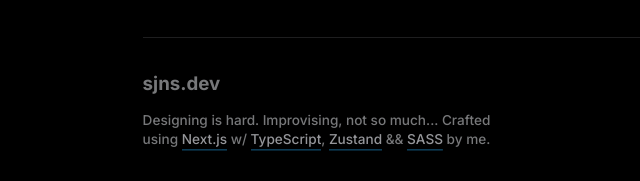
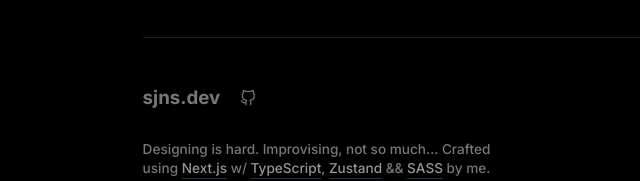
Before and after one commit to sjns19/sjns.dev, a Next.js app: page /gallery in a window 1280 px wide. Shown: the part 2504-2685 px from the top of the page, without its empty margins (135-775 px from the left). Built offline with nearby package versions, Linux system fonts and the light colour scheme; no server answers.

Commit message:
Changes to the link text color throughout different themes

```diff
--- a/src/components/Footer/Footer.module.scss
+++ b/src/components/Footer/Footer.module.scss
@@ -5,6 +5,11 @@
 
 	p {
 		max-width: $--breakpoint-small;
+	}
+
+	h3 {
+		display: flex;
+		align-items: center;
 	}
 }
 
--- a/src/components/Footer/index.tsx
+++ b/src/components/Footer/index.tsx
@@ -1,12 +1,22 @@
 import type FooterLinkProps from './types';
 import classes from './Footer.module.scss';
-import { Text, Container, Link } from '@/components';
+import { Text, Container, Pad, Link, IconFrame } from '@/components';
+import { FiGithub } from 'react-icons/fi';
 
 export default function Footer() {
 	return (
 		<Container element="footer">
 			<div className={classes['footer']}>
-				<Text element="h3" color="dark-grey">sjns.dev</Text>
+				<Text element="h3" color="dark-grey">
+					sjns.dev
+					<Pad element="span">
+						<Link href="https://github.com/sjns19/sjns.dev" title="sjns.dev repository">
+							<IconFrame>
+								<FiGithub size={16} />
+							</IconFrame>
+						</Link>
+					</Pad>
+				</Text>
 				<Text size="sm" color="dark-grey">
 					Designing is hard. Improvising, not so much... Crafted using <FooterLink link="https://nextjs.org/">Next.js</FooterLink> w/ <FooterLink link="https://www.typescriptlang.org/">TypeScript</FooterLink>, <FooterLink link="https://docs.pmnd.rs/zustand/getting-started/introduction">Zustand</FooterLink> && <FooterLink link="https://sass-lang.com/">SASS</FooterLink> by me.
 				</Text>
--- a/src/styles/globals.scss
+++ b/src/styles/globals.scss
@@ -166,6 +166,7 @@ body {
 		background-image:
 			linear-gradient(to right, rgba($--color-accent-oceanic, $--link-underline-opacity), rgba($--color-accent-oceanic, $--link-underline-opacity)),
 			linear-gradient(to right, $--color-accent-oceanic, $--color-accent-oceanic);
+		color: $--color-secondary-oceanic;
 	}
 
 	#hero-image::before {
@@ -201,6 +202,7 @@ body {
 		background-image:
 			linear-gradient(to right, rgba($--color-accent-cookie, $--link-underline-opacity), rgba($--color-accent-cookie, $--link-underline-opacity)),
 			linear-gradient(to right, $--color-accent-cookie, $--color-accent-cookie);
+		color: $--color-secondary-cookie;
 	}
 
 	#hero-image::before {
@@ -236,6 +238,7 @@ body {
 		background-image:
 			linear-gradient(to right, rgba($--color-accent-pumpkin, $--link-underline-opacity), rgba($--color-accent-pumpkin, $--link-underline-opacity)),
 			linear-gradient(to right, $--color-accent-pumpkin, $--color-accent-pumpkin);
+		color: $--color-secondary-pumpkin;
 	}
 
 	#hero-image::before {
```
Also changed, not shown: 1 other file (tests, documents, lock files or other folders).
